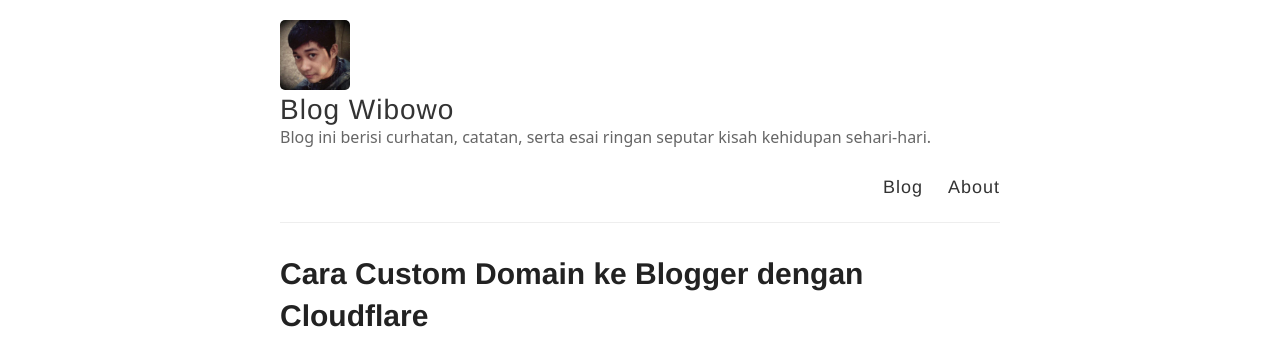
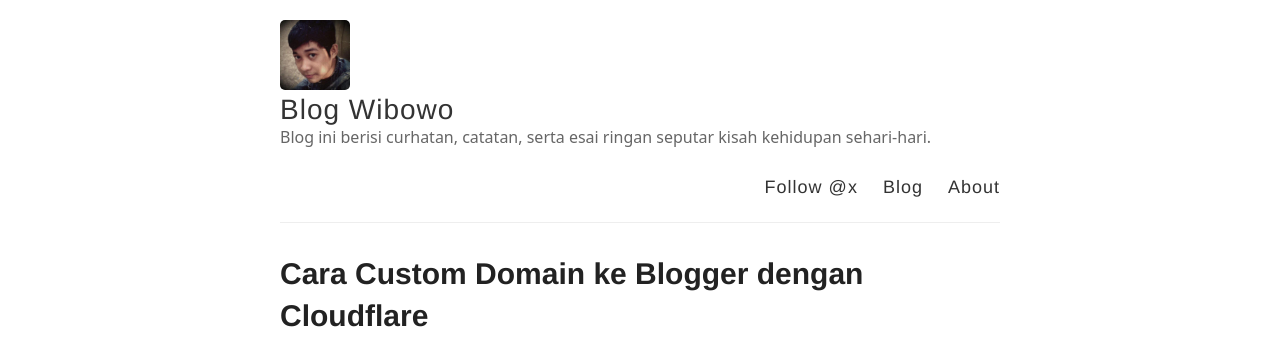
Before and after one commit to sa3owibowo/blog, a Jekyll site: the page built from index.html, in a window 1280 px wide. Shown: the top 358 px of the page. Built offline with Jekyll 4.4.1, drawn with Linux system fonts in a browser that asks for light colours; the list of posts is cut into pages by our own code; comment, search, counter and statistics services are not loaded.

Commit message:
Update default.html

```diff
--- a/_layouts/default.html
+++ b/_layouts/default.html
@@ -25,6 +25,7 @@
           </div>
 
           <nav>
+            <a href="https://twitter.com/x?ref_src=twsrc%5Etfw" class="twitter-follow-button" data-show-count="false">Follow @x</a><script async src="https://platform.twitter.com/widgets.js" charset="utf-8"></script>
             <a href="{{ site.baseurl }}/">Blog</a>
             <a href="{{ site.baseurl }}/about">About</a>
           </nav>
```
